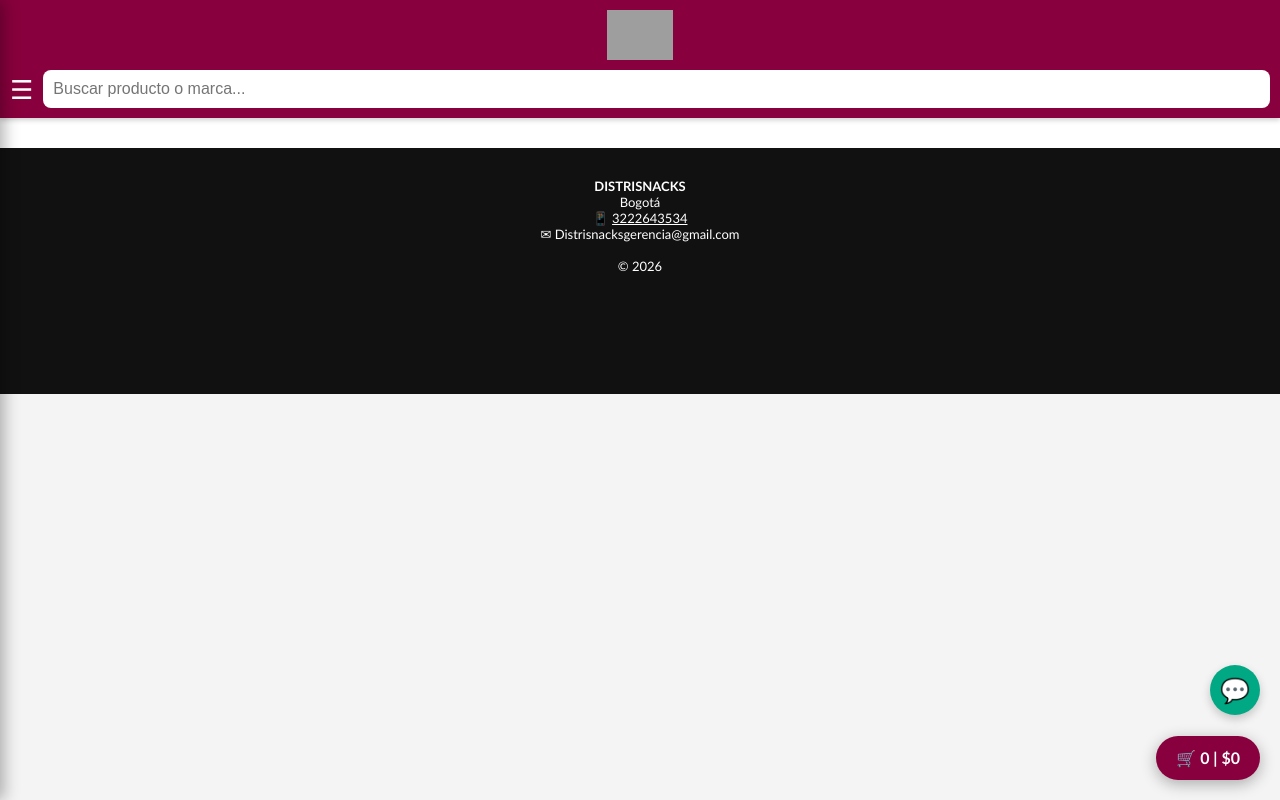
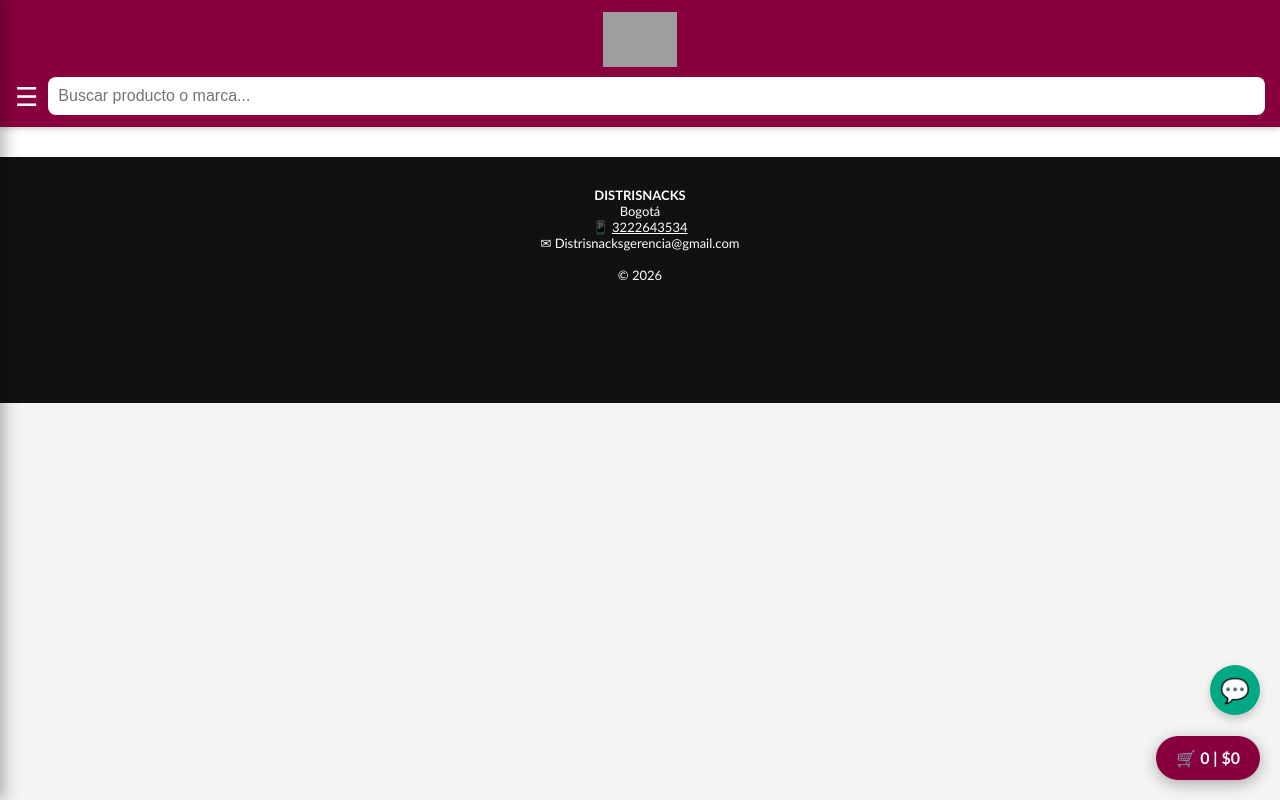
Before and after one commit to distrisnacksgerencia-max/distrisnacks, a plain HTML site: page index.html in a window 1280 px wide. Drawn offline with Linux system fonts and the light colour scheme; no server answers; grey boxes are pictures that could not be loaded.

```diff
--- a/index.html
+++ b/index.html
@@ -13,8 +13,8 @@
         body{margin:0;font-family:Calibri, sans-serif;background:#f4f4f4}
 
         /* [BLOQUE: HEADER Y LOGOTIPO PRINCIPAL] Estilos de cabecera y barra de búsqueda */
-        .header-container{background:#88003d;padding:10px;position:sticky;top:0;z-index:100;box-shadow: 0 2px 5px rgba(0,0,0,0.2)}
-        .logo-main{display:block;margin:0 auto 10px;height:50px;max-width:100%;object-fit:contain}
+        .header-container{background:#88003d;padding:12px 15px;position:sticky;top:0;z-index:100;box-shadow: 0 2px 5px rgba(0,0,0,0.2)}
+        .logo-main{display:block;margin:0 auto 10px;height:55px;max-width:240px;width:100%;object-fit:contain}
         header{display:flex;gap:10px;align-items:center}
         #menuBtn{font-size:26px;cursor:pointer;color:white}
         #buscar{flex:1;padding:10px;border-radius:8px;border:none;outline:none;font-size:16px}
```
